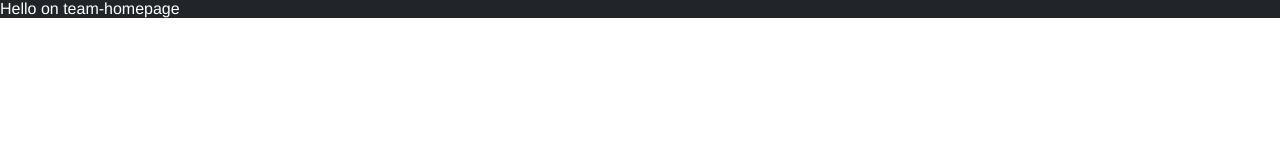
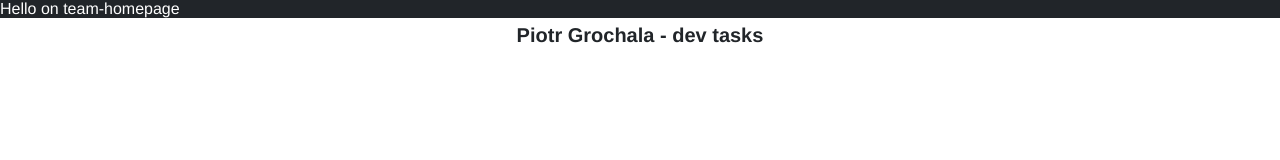
Before and after one commit to grochalapiotr/warm-up, a Gatsby site: page / in a window 1280 px wide. Built offline with nearby package versions, Linux system fonts and the light colour scheme; Gatsby itself is replaced by a stand-in of ours.

Commit message:
feature: task 2

```diff
--- /dev/null
+++ b/src/components/AppHeader/AppHeader.js
@@ -0,0 +1,7 @@
+import React from 'react';
+
+import { appheader } from './AppHeader.module.scss';
+
+export const AppHeader = () => (
+  <h2 className={`${appheader}`}>Piotr Grochala - dev tasks</h2>
+);
--- /dev/null
+++ b/src/components/AppHeader/AppHeader.module.scss
@@ -0,0 +1,6 @@
+.appheader {
+  font: 100%;
+  font-weight: 800;
+  text-align: center;
+
+}
--- a/src/pages/index.js
+++ b/src/pages/index.js
@@ -1,10 +1,12 @@
 import React from 'react';
 
+import { AppHeader } from '../components/AppHeader/AppHeader';
 import { TitleText } from '../components/TitleText/TitleText';
 
 const IndexPage = () => (
   <>
     <TitleText />
+    <AppHeader />
   </>
 );
 
```
